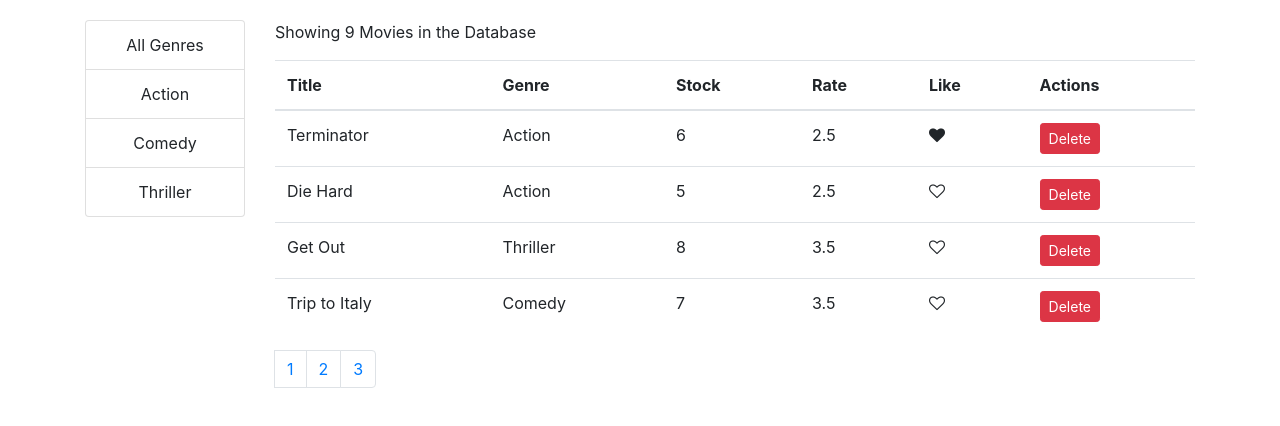
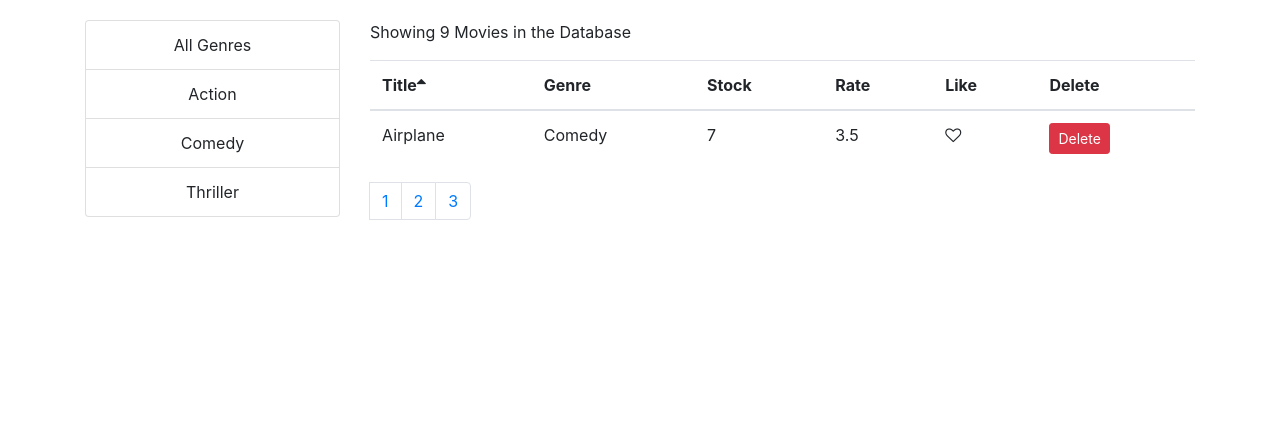
Before and after one commit to solomonsunday/ReactJs_Project_vidly, a React (Create React App) app: page / in a window 1280 px wide. Shown: the top 426 px of the page. Built offline with nearby package versions, Linux system fonts and the light colour scheme.

Commit message:
Compltely worked in sorting. will revisit an error later

```diff
--- a/src/components/common/pagination.jsx
+++ b/src/components/common/pagination.jsx
@@ -22,9 +22,9 @@ const Pagination = props => {
             style={{ cursor: "pointer" }}
             //Note this conditional statement
           >
-            <a className="page-link" onClick={() => onPageChange(page)}>
+            <p className="page-link" onClick={() => onPageChange(page)}>
               {page}
-            </a>
+            </p>
           </li>
         ))}
       </ul>
--- /dev/null
+++ b/src/components/common/table.jsx
@@ -0,0 +1,37 @@
+import React from "react";
+import TableHeader from "./tableHeader";
+import TableBody from "./tableBody";
+
+const Table = ({ columns, sortColumn, onSort, data }) => {
+  // reducing our code by replacing props that ws a parameter with the those above.
+  return (
+    <table className="table">
+      <TableHeader columns={columns} sortColumn={sortColumn} onSort={onSort} />
+
+      <TableBody columns={columns} data={data} />
+      {/* <tbody>
+          {movies.map(movie => (
+            <tr key={movie._id}>
+              <td>{movie.title}</td>
+              <td>{movie.genre.name}</td>
+              <td>{movie.numberInStock}</td>
+              <td>{movie.dailyRentalRate}</td>
+              <td>
+                <Like liked={movie.liked} onClick={() => onLike(movie)} />
+              </td>
+              <td>
+                <button
+                  onClick={() => onDelete(movie)}
+                  className="btn btn-danger btn-sm"
+                >
+                  Delete
+                </button>
+              </td>
+            </tr>
+          ))}
+        </tbody> */}
+    </table>
+  );
+};
+
+export default Table;
--- /dev/null
+++ b/src/components/common/tableBody.jsx
@@ -0,0 +1,35 @@
+import React, { Component } from "react";
+import _ from "lodash";
+
+class TableBody extends Component {
+  renderCell = (item, column) => {
+    if (column.content) return column.content(item);
+
+    return _.get(item, column.path);
+  };
+
+  createKey = (item, column) => {
+    return item._id + (column.path || column.key);
+  };
+
+  render() {
+    const { data, columns } = this.props;
+
+    return (
+      <tbody>
+        {data.map(item => (
+          <tr key={item._id}>
+            {columns.map(column => (
+              <td key={this.createKey(item, column)}>
+                {" "}
+                {this.renderCell(item, column)}
+              </td>
+            ))}
+          </tr>
+        ))}
+      </tbody>
+    );
+  }
+}
+
+export default TableBody;
--- /dev/null
+++ b/src/components/common/tableHeader.jsx
@@ -0,0 +1,43 @@
+import React, { Component } from "react";
+
+class TableHeader extends Component {
+  raiseSort = path => {
+    const sortColumn = { ...this.props.sortColumn };
+    if (sortColumn.path === path)
+      sortColumn.order = sortColumn.order === "asc" ? "desc" : "asc";
+    else {
+      sortColumn.path = path;
+      sortColumn.order = "asc";
+    }
+    this.props.onSort(sortColumn); //raising the sort event
+  };
+
+  renderSortIcon = column => {
+    const { sortColumn } = this.props;
+    if (column.path !== sortColumn.path) return null;
+    if (sortColumn.order === "asc") return <i className="fa fa-sort-asc"></i>;
+    return <i className="fa fa-sort-desc"></i>;
+  };
+
+  render() {
+    console.log(this.props);
+    return (
+      <thead>
+        <tr>
+          {this.props.columns.map(column => (
+            <th
+              className="clickable"
+              key={column.path || column.key}
+              onClick={() => this.raiseSort(column.path)}
+            >
+              {column.label}
+              {this.renderSortIcon(column)}
+            </th>
+          ))}
+        </tr>
+      </thead>
+    );
+  }
+}
+
+export default TableHeader;
--- a/src/components/movies.jsx
+++ b/src/components/movies.jsx
@@ -4,7 +4,7 @@ import { getMovies } from "../services/fakeMovieService";
 import { getGenres } from "../services/fakeGenreService";
 import { paginate } from "../utils/paginate";
 import ListGroup from "./common/listGroup";
-import MoviesTable from "../moviesTable";
+import MoviesTable from "./moviesTable";
 import _ from "lodash";
 
 class Movies extends Component {
@@ -43,20 +43,11 @@ class Movies extends Component {
     this.setState({ selectedGenre: genre, currentPage: 1 });
   };
 
-  handleSort = path => {
-    const sortColumn = { ...this.state.sortColumn };
-    if (sortColumn.path === path)
-      sortColumn.order = sortColumn.order === "asc" ? "desc" : "asc";
-    else {
-      sortColumn.path = path;
-      sortColumn.order = "asc";
-    }
-
+  handleSort = sortColumn => {
     this.setState({ sortColumn });
   };
 
-  render() {
-    const { length: count } = this.state.movies;
+  getPageData = () => {
     const {
       pageSize,
       currentPage,
@@ -65,47 +56,55 @@ class Movies extends Component {
       movies: allMovies
     } = this.state;
 
-    if (count === 0) return <p>There are no movies in the database.</p>;
-
     const filtered =
       selectedGenre && selectedGenre._id
         ? allMovies.filter(m => m.genre._id === selectedGenre._id)
         : allMovies;
 
-    // const sorted = _.orderBy(filtered, [sortColumn.path], [sortColumn.order]);
+    const sorted = _.orderBy(filtered, [sortColumn.path], [sortColumn.order]);
 
-    // const movies = paginate(sorted, filtered, currentPage, pageSize);
+    const movies = paginate(sorted, filtered, currentPage, pageSize);
 
-    const movies = paginate(filtered, currentPage, pageSize);
+    // const movies = paginate(filtered, currentPage, pageSize);
+
+    return { totalCount: filtered.length, data: movies };
+  };
+
+  render() {
+    const { length: count } = this.state.movies;
+    const { pageSize, currentPage, sortColumn } = this.state;
+    console.log(this.state);
+    if (count === 0) return <p>There are no movies in the database.</p>;
+
+    const { totalCount, data: movies } = this.getPageData();
 
     return (
-      <React.Fragment>
       <div className="row">
-          <div className="col-2 text-center">
+        <div className="col-3 text-center">
           <ListGroup
             items={this.state.genres}
             selectedItem={this.state.selectedGenre}
             onItemSelect={this.handleGenreSelect}
           />
         </div>
-          <div className="col-md-10">
-            <p>Showing {filtered.length} Movies in the Database</p>
+        <div className="col-md-9">
+          <p>Showing {totalCount} Movies in the Database</p>
           <MoviesTable
             movies={movies}
+            sortColumn={sortColumn}
             onLike={this.handleLike}
             onDelete={this.handleDelete}
             onSort={this.handleSort}
           />
           {/* pagination with its inputs and an onpagechange event */}
           <Pagination
-              itemsCount={filtered.length}
+            itemsCount={totalCount}
             pageSize={pageSize}
             currentPage={currentPage}
             onPageChange={this.handlePageChange}
           />
         </div>
       </div>
-      </React.Fragment>
     );
   }
 }
--- /dev/null
+++ b/src/components/moviesTable.jsx
@@ -0,0 +1,46 @@
+import React, { Component } from "react";
+import Like from "./common/like";
+import Table from "./common/table";
+
+class MoviesTable extends Component {
+  columns = [
+    { path: "title", label: "Title" },
+    { path: "genre.name", label: "Genre" },
+    { path: "numberInStock", label: "Stock" },
+    { path: "dailyRentalRate", label: "Rate" },
+    {
+      key: "like",
+      label: "Like",
+      content: movie => (
+        <Like liked={movie.liked} onClick={() => this.props.onLike(movie)} />
+      )
+    },
+    {
+      key: "delete",
+      label: "Delete",
+      content: movie => (
+        <button
+          onClick={() => this.props.onDelete(movie)}
+          className="btn btn-danger btn-sm"
+        >
+          Delete
+        </button>
+      )
+    }
+  ];
+
+  render() {
+    const { movies, onSort, sortColumn } = this.props;
+
+    return (
+      <Table
+        columns={this.columns}
+        data={movies}
+        sortColumn={sortColumn}
+        onSort={onSort}
+      />
+    );
+  }
+}
+
+export default MoviesTable;
--- a/src/index.css
+++ b/src/index.css
@@ -13,6 +13,6 @@ code {
     monospace;
 }
 
-.hand {
+.clickable {
   cursor: pointer;
 }
--- a/src/moviesTable.jsx
+++ /dev/null
@@ -1,44 +0,0 @@
-import React from "react";
-import Like from "./components/common/like";
-
-const MoviesTable = props => {
-  const { movies, onDelete, onLike, onSort } = props;
-
-  return (
-    <table className="table">
-      <thead>
-        <tr style={{ cursor: "pointer" }}>
-          <th onClick={() => onSort("title")}>Title </th>
-          <th onClick={() => onSort("genre.name")}>Genre </th>
-          <th onClick={() => onSort("numberInStock")}>Stock </th>
-          <th onClick={() => onSort("dailyRentalRate")}>Rate </th>
-          <th>Like</th>
-          <th>Actions </th>
-        </tr>
-      </thead>
-      <tbody>
-        {movies.map(movie => (
-          <tr key={movie._id}>
-            <td>{movie.title}</td>
-            <td>{movie.genre.name}</td>
-            <td>{movie.numberInStock}</td>
-            <td>{movie.dailyRentalRate}</td>
-            <td>
-              <Like liked={movie.liked} onClick={() => onLike(movie)} />
-            </td>
-            <td>
-              <button
-                onClick={() => onDelete(movie)}
-                className="btn btn-danger btn-sm"
-              >
-                Delete
-              </button>
-            </td>
-          </tr>
-        ))}
-      </tbody>
-    </table>
-  );
-};
-
-export default MoviesTable;
```
Lines whose indentation alone changed are shown as unchanged.
